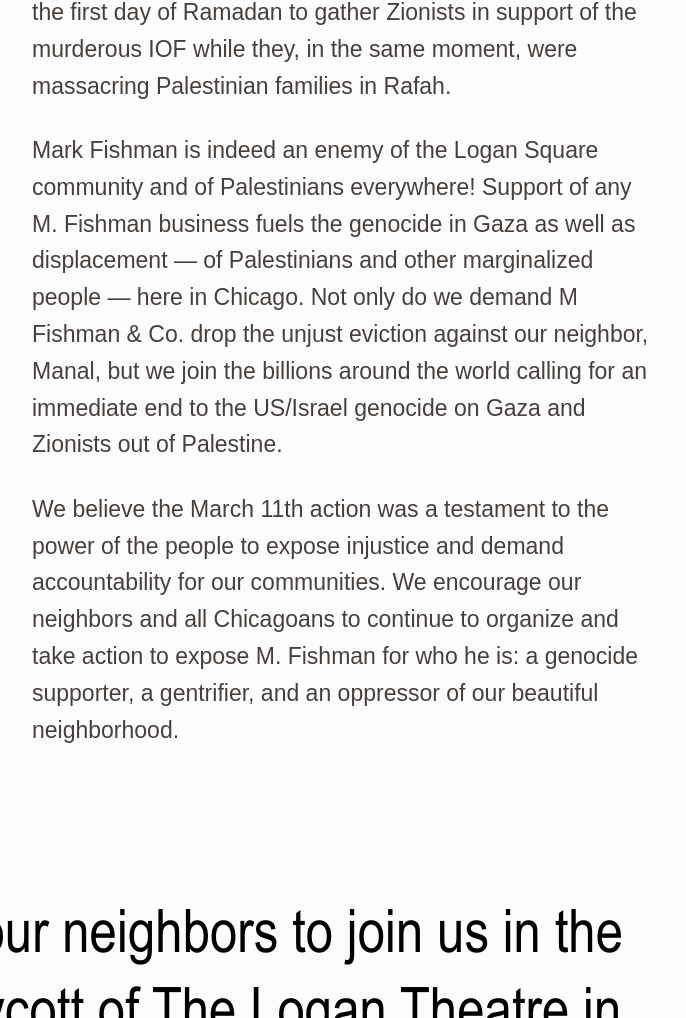
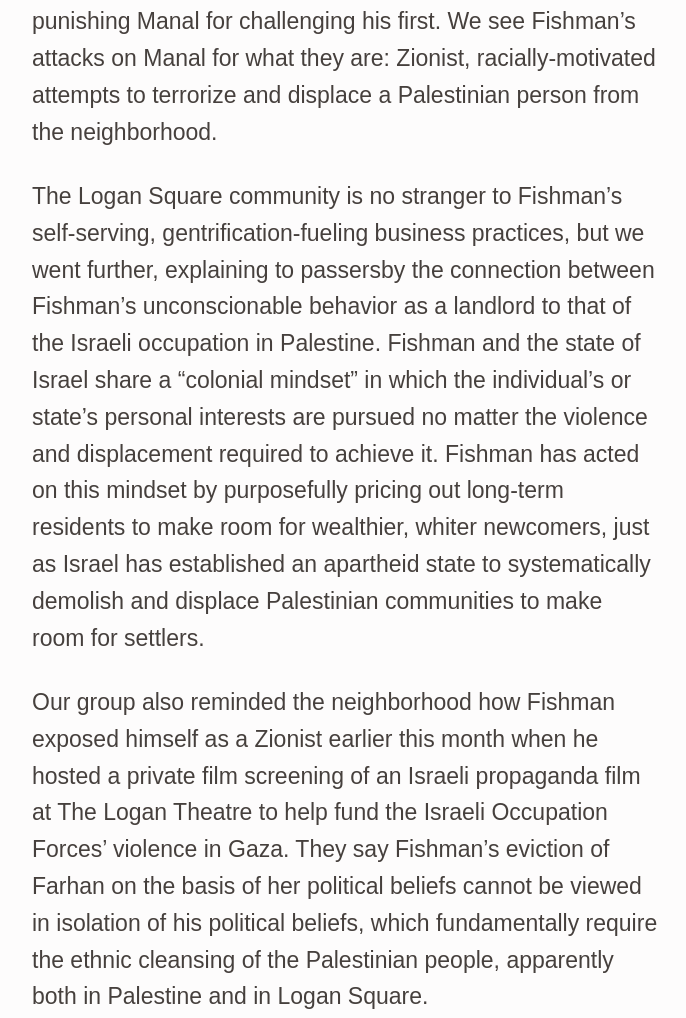
Before and after one commit to stephenbarkan/boycottlogantheatre, an Eleventy site: page content/index.njk in a window 1280 px wide. Shown: the part 2349-3367 px from the top of the page, without its empty margins (461-1147 px from the left). Built offline with nearby package versions, Linux system fonts and the light colour scheme; Eleventy itself is replaced by a stand-in of ours; files that its build step writes are made by us from their sources.

Commit message:
march 30th update

```diff
--- a/content/index.njk
+++ b/content/index.njk
@@ -36,16 +36,16 @@
         <h2 class="heading-base">Most recently,</h2>
         <div class="paragraphs body-base">
             <p>
-                On Monday, March 11, nearly 200 community members assembled outside of The Logan Theater to protest the screening of a Zionist propaganda film hosted by Mark Fishman.
+                On the evening of March 30th, community members assembled outside of The Logan Theatre, calling on the neighborhood to continue boycotting the business in light of the recent updates in Mark Fishman’s assault on Manal Farhan, the Palestinian tenant he moved to evict last November. A few weeks ago, the court agreed with Fishman in Manal’s housing discrimination case against the landlord: the eviction is viable because he is discriminating against Farhan’s “politics” of supporting Palestine, not against her national origin of Palestine, as Farhan’s case alleged. Then on Friday, after the protest had already been announced, Fishman issued a second eviction notice to Manal, a ridiculous move that could only be for the purpose of punishing Manal for challenging his first. We see Fishman’s attacks on Manal for what they are: Zionist, racially-motivated attempts to terrorize and displace a Palestinian person from the neighborhood.
             </p>
             <p>
-                A few days prior, our group learned that Fishman planned to use the neighborhood theater to screen the propaganda piece, #NOVA, in an effort to solicit donations for the IOF and garner support for the Zionist occupation’s genocide in Gaza, where over 40,000 people have been murdered and millions displaced from their homes. We immediately called on Chicagoans across the city to join us in disrupting the viewing. It was not lost on us that Fishman callously chose the first day of Ramadan to gather Zionists in support of the murderous IOF while they, in the same moment, were massacring Palestinian families in Rafah.
+                The Logan Square community is no stranger to Fishman’s self-serving, gentrification-fueling business practices, but we went further, explaining to passersby the connection between Fishman’s unconscionable behavior as a landlord to that of the Israeli occupation in Palestine. Fishman and the state of Israel share a “colonial mindset” in which the individual’s or state’s personal interests are pursued no matter the violence and displacement required to achieve it. Fishman has acted on this mindset by purposefully pricing out long-term residents to make room for wealthier, whiter newcomers, just as Israel has established an apartheid state to systematically demolish and displace Palestinian communities to make room for settlers.
             </p>
             <p>
-                Mark Fishman is indeed an enemy of the Logan Square community and of Palestinians everywhere! Support of any M. Fishman business fuels the genocide in Gaza as well as displacement — of Palestinians and other marginalized people — here in Chicago. Not only do we demand M Fishman & Co. drop the unjust eviction against our neighbor, Manal, but we join the billions around the world calling for an immediate end to the US/Israel genocide on Gaza and Zionists out of Palestine.
+                Our group also reminded the neighborhood how Fishman exposed himself as a Zionist earlier this month when he hosted a private film screening of an Israeli propaganda film at The Logan Theatre to help fund the Israeli Occupation Forces’ violence in Gaza. They say Fishman’s eviction of Farhan on the basis of her political beliefs cannot be viewed in isolation of his political beliefs, which fundamentally require the ethnic cleansing of the Palestinian people, apparently both in Palestine and in Logan Square.
             </p>
             <p>
-                 We believe the March 11th action was a testament to the power of the people to expose injustice and demand accountability for our communities. We encourage our neighbors and all Chicagoans to continue to organize and take action to expose M. Fishman for who he is: a genocide supporter, a gentrifier, and an oppressor of our beautiful neighborhood.
+                 We believe the March 30th action was a testament to the power of the people to expose injustice and demand accountability for our communities. We encourage our neighbors and all Chicagoans to continue to organize and take action to expose M. Fishman for who he is: a genocide supporter, a gentrifier, and an oppressor of our beautiful neighborhood.
             </p>
         </div>
     </section>
```
